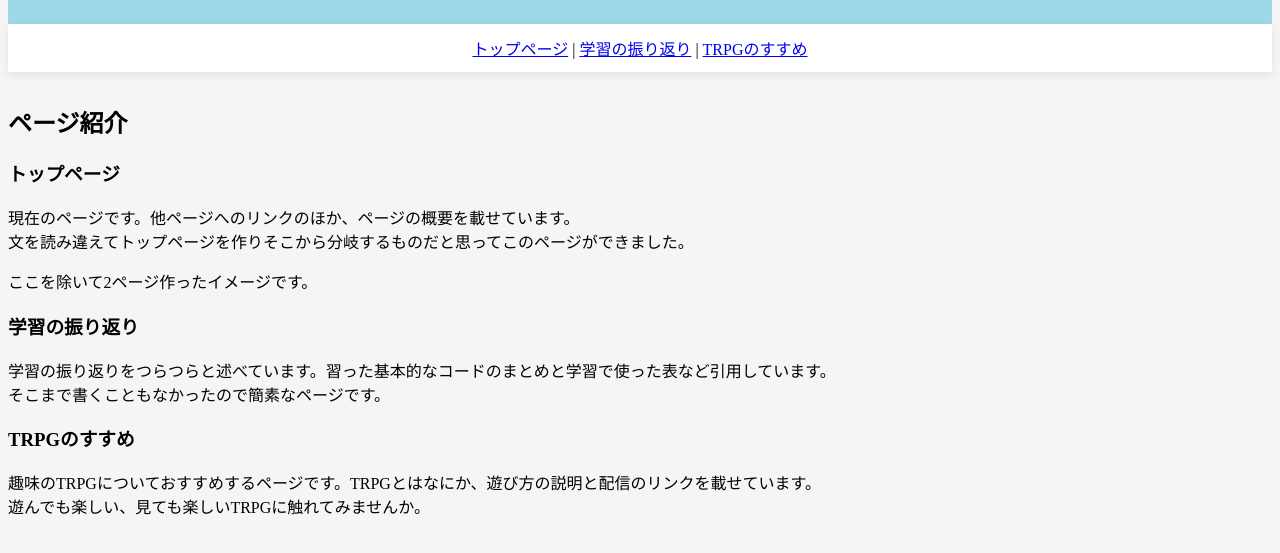
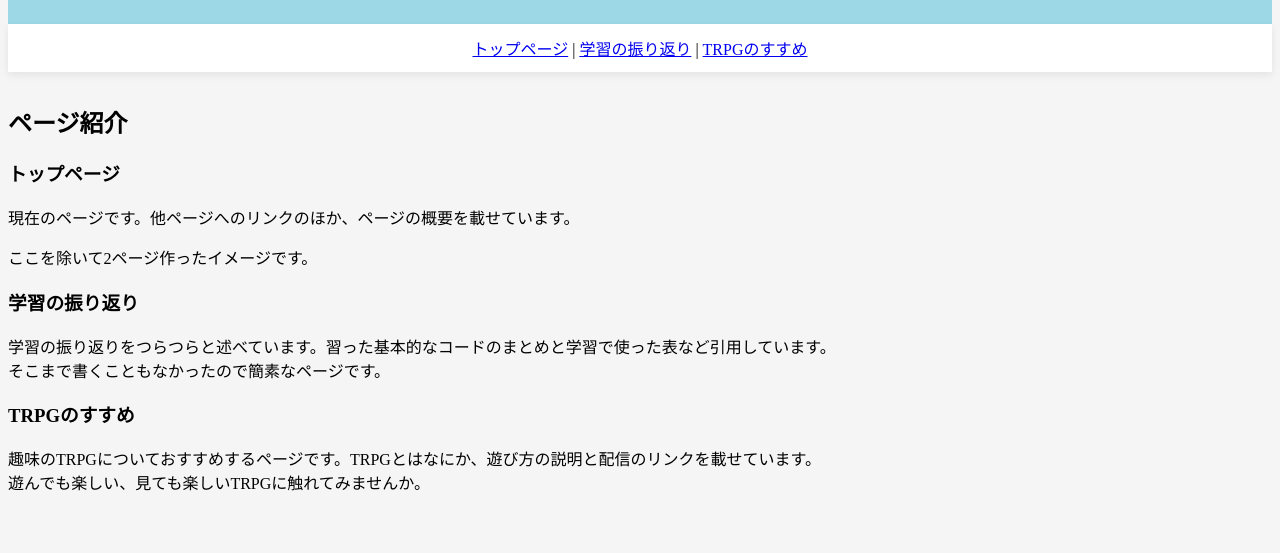
Before and after one commit to web2025-025/information-processing-4th, a plain HTML site: page index.html in a window 1280 px wide. Shown: the part 87-640 px from the top of the page. Drawn offline with Linux system fonts and the light colour scheme.

Commit message:
Refine introduction paragraph in index.html
Removed redundant sentence from the introduction paragraph.

```diff
--- a/index.html
+++ b/index.html
@@ -21,8 +21,7 @@
   <h2>ページ紹介</h2>
   <h3>トップページ</h3>
   <p>
-    現在のページです。他ページへのリンクのほか、ページの概要を載せています。<br>
-    文を読み違えてトップページを作りそこから分岐するものだと思ってこのページができました。</p>
+    現在のページです。他ページへのリンクのほか、ページの概要を載せています。</p>
   <p>ここを除いて2ページ作ったイメージです。</p>
   <h3>学習の振り返り</h3>
   <p>
```
